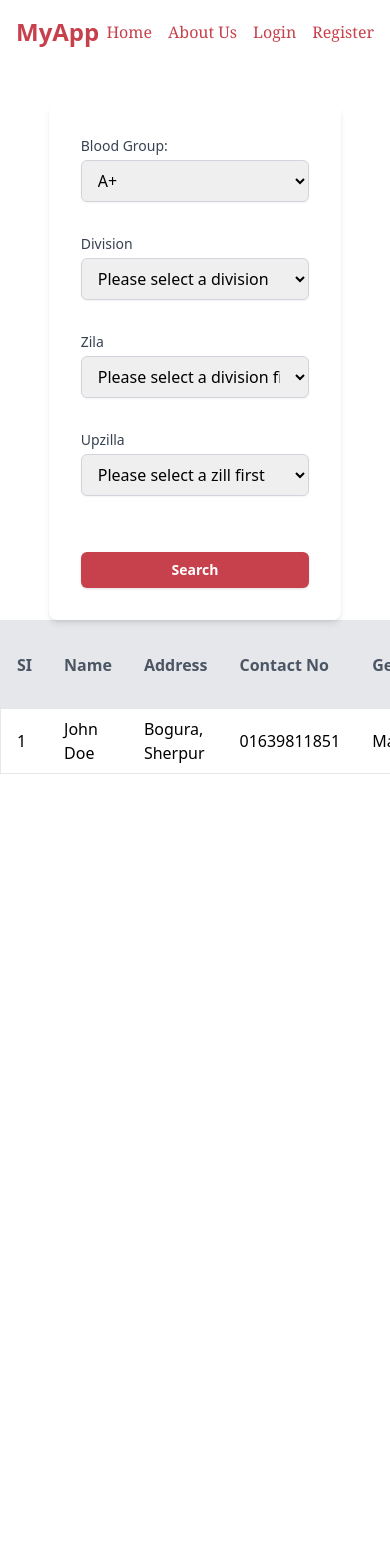
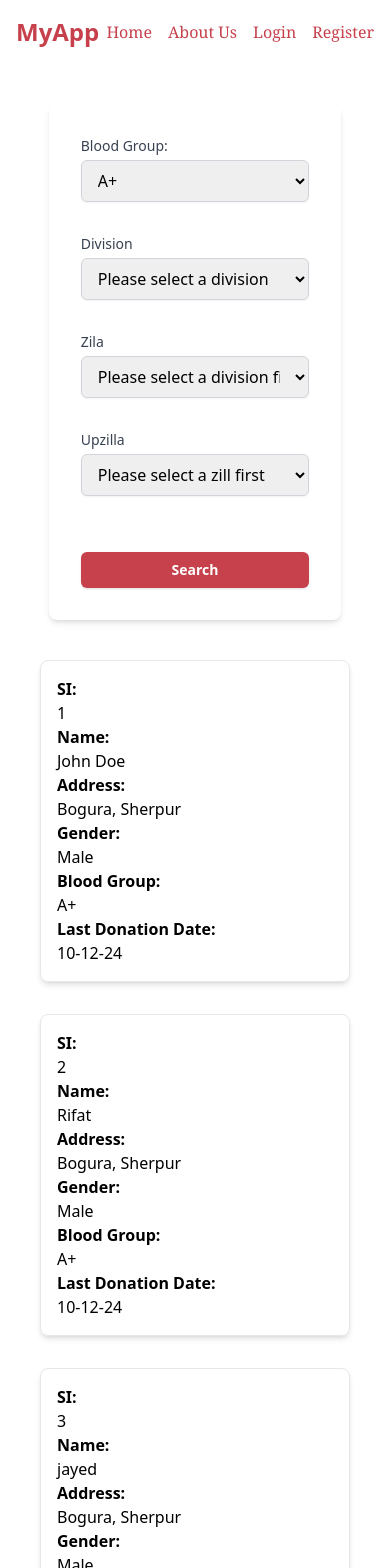
Before and after one commit to rifatjayed/Blood_Donation, a React (Vite) app: page /bloodList in a window 390 px wide. Shown: the top 1568 px of the page. Before the commit the page ends 844 px from the top, so only its background shows below. Built offline with nearby package versions, Linux system fonts and the light colour scheme.

Commit message:
blood List Table responsive done

```diff
--- a/src/components/pages/BloodList.jsx
+++ b/src/components/pages/BloodList.jsx
@@ -12,13 +12,31 @@ const BloodList = () => {
       bloodGroup: "A+",
       lastDonationDate: "10-12-24",
     },
+    {
+      id: 2,
+      name: "Rifat",
+      address: "Bogura, Sherpur",
+      contactNo: "01639811851",
+      gender: "Male",
+      bloodGroup: "A+",
+      lastDonationDate: "10-12-24",
+    },
+    {
+      id: 3,
+      name: "jayed",
+      address: "Bogura, Sherpur",
+      contactNo: "01639811851",
+      gender: "Male",
+      bloodGroup: "A+",
+      lastDonationDate: "10-12-24",
+    },
   ];
 
   return (
     <div className="container mx-auto mt-10">
       <Search></Search>
       <div className="overflow-x-auto">
-        <table className="min-w-full bg-white border border-gray-200">
+        <table className="min-w-full bg-white border border-gray-200 hidden sm:table">
           <thead>
             <tr>
               <th className="py-2 px-4 bg-gray-200 text-left text-gray-600">
@@ -58,6 +76,27 @@ const BloodList = () => {
             ))}
           </tbody>
         </table>
+
+        {/* Mobile view */}
+        <div className="sm:hidden p-2 ">
+          {data.map((item) => (
+            <div key={item.id} className="border p-4 m-8 rounded-lg shadow-md">
+              <div className="flex flex-col">
+                <span className="font-bold">SI:</span> <span>{item.id}</span>
+                <span className="font-bold">Name:</span>{" "}
+                <span>{item.name}</span>
+                <span className="font-bold">Address:</span>{" "}
+                <span>{item.address}</span>
+                <span className="font-bold">Gender:</span>{" "}
+                <span>{item.gender}</span>
+                <span className="font-bold">Blood Group:</span>{" "}
+                <span>{item.bloodGroup}</span>
+                <span className="font-bold">Last Donation Date:</span>{" "}
+                <span>{item.lastDonationDate}</span>
+              </div>
+            </div>
+          ))}
+        </div>
       </div>
     </div>
   );
```
